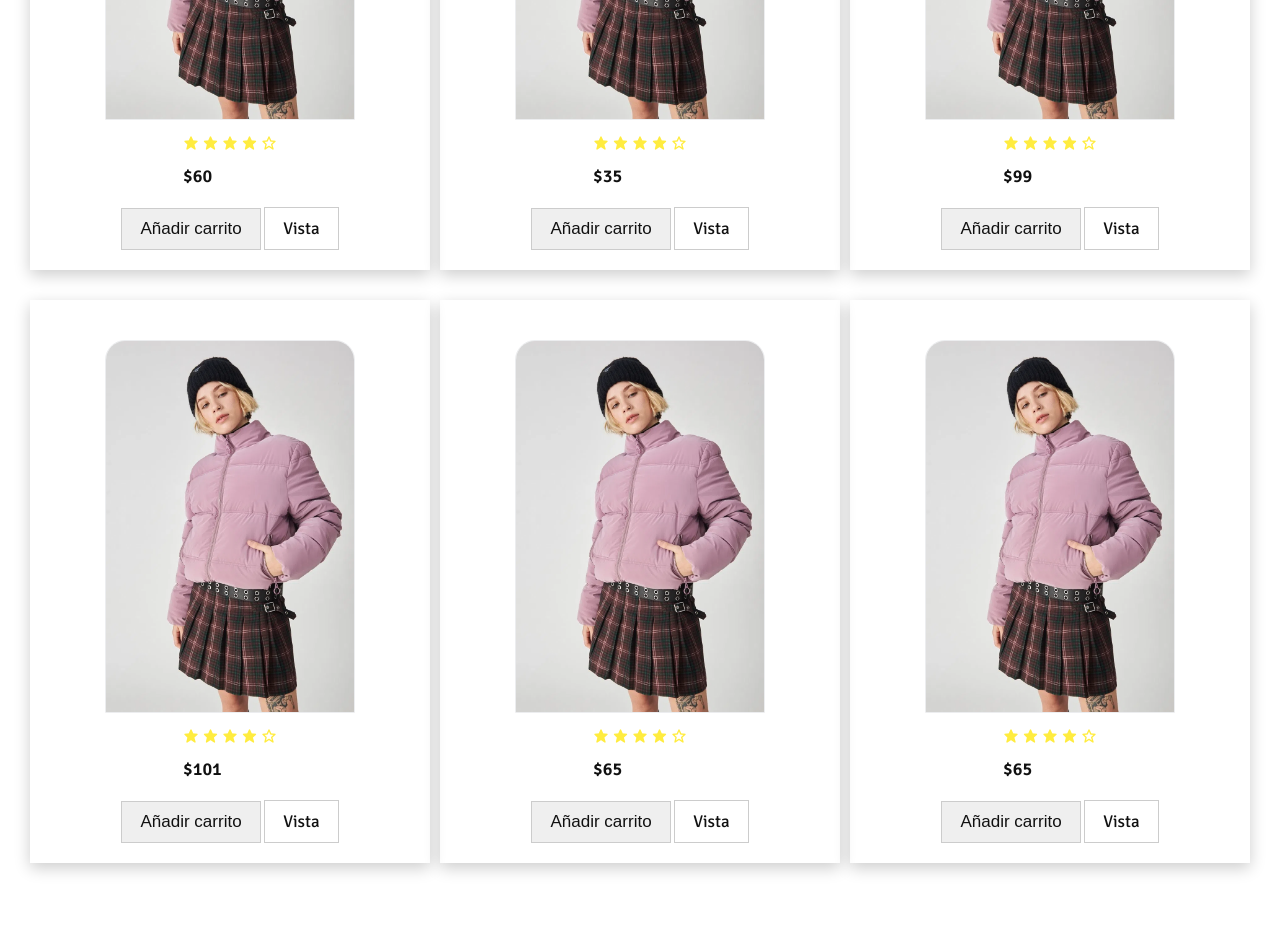
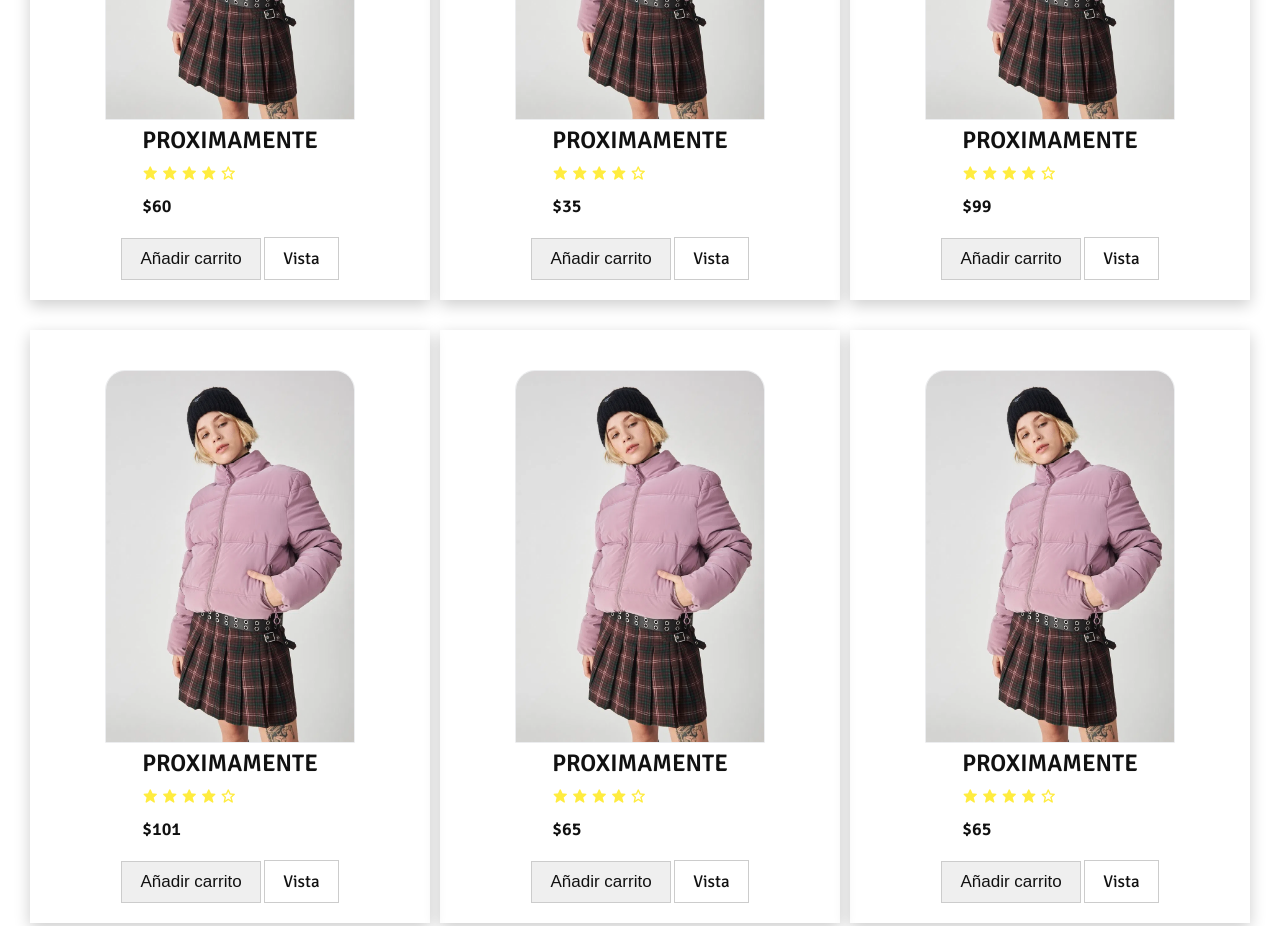
Before and after one commit to LucianaPfaffe/Fashion-E-commerce-JavaScript, a plain HTML site: page index.html in a window 1280 px wide. Shown: the part 4540-5466 px from the top of the page. Drawn offline with nearby package versions, Linux system fonts and the light colour scheme.

Commit message:
adding a few details

```diff
--- a/css/styles.css
+++ b/css/styles.css
@@ -473,7 +473,7 @@ li{
     text-transform: uppercase;
 }
 .detalles-content .precio span{
-    color: var(--azul);
+    color: var(--black);
     font-size: 2rem;
     font-weight: 600;
 }
--- a/index.html
+++ b/index.html
@@ -3,7 +3,8 @@
   <head>
     <meta charset="UTF-8" />
     <meta name="viewport" content="width=device-width, initial-scale=1.0" />
-    <title>Kuki - Tienda de relojes</title>
+    <title>Kuki - Clothing Shop</title>
+    <link rel="icon" href="./fotos-projecto/KUKI (2).png">
 
     <!--Google fonts-->
     <link rel="preconnect" href="https://fonts.googleapis.com">
--- a/productos.json
+++ b/productos.json
@@ -137,45 +137,45 @@
         },
         {
             "id": 19,
-            "title": "",
+            "title": "PROXIMAMENTE",
             "price": 60,
             "image": "./fotos-projecto/1.webp",
-            "category": "rolex"
+            "category": "exclusivo"
         },
         {
             "id": 20,
-            "title": "",
+            "title": "PROXIMAMENTE",
             "price": 35,
             "image": "./fotos-projecto/1.webp",
-            "category": "omega"
+            "category": "exclusivo"
         },
         {
             "id": 21,
-            "title": "",
+            "title": "PROXIMAMENTE",
             "price": 99,
             "image": "./fotos-projecto/1.webp",
-            "category": "audemars"
+            "category": "exclusivo"
         },
         {
             "id": 22,
-            "title": "",
+            "title": "PROXIMAMENTE",
             "price": 101,
             "image": "./fotos-projecto/1.webp",
-            "category": "hublot"
+            "category": "exclusivo"
         },
         {
             "id": 23,
-            "title": "",
+            "title": "PROXIMAMENTE",
             "price": 65,
             "image": "./fotos-projecto/1.webp",
-            "category": "rolexDay"
+            "category": "exclusivo"
         },
         {
             "id": 24,
-            "title": "",
+            "title": "PROXIMAMENTE",
             "price": 65,
             "image": "./fotos-projecto/1.webp",
-            "category": "tag"
+            "category": "exclusivo"
         }
     ]
 }
```
Also changed, not shown: fotos-projecto/KUKI (2).png (added).
